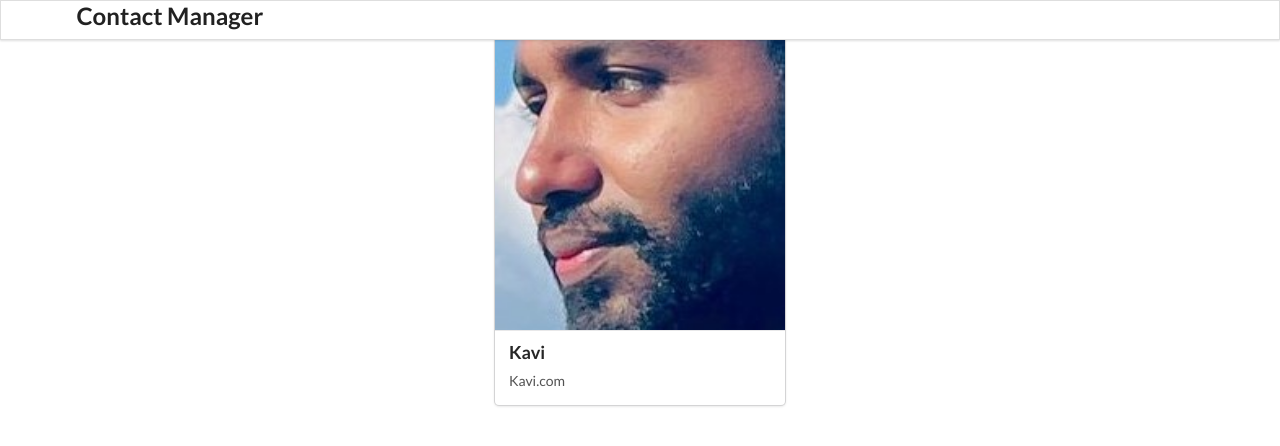
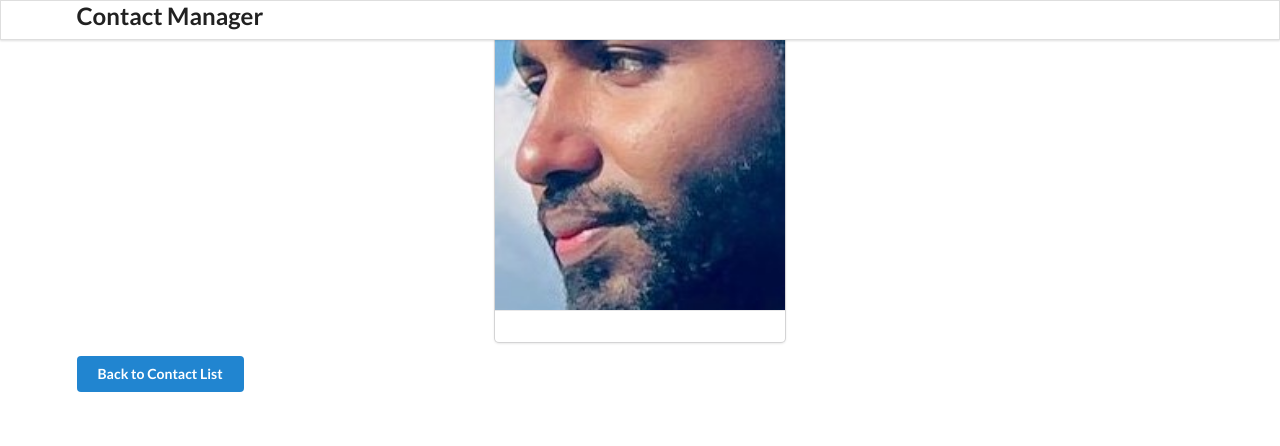
Before and after one commit to KavinduAbeywickrama/Contact--app, a React (Create React App) app: page /contact/1 in a window 1280 px wide. Shown: the top 446 px of the page. Built offline with nearby package versions, Linux system fonts and the light colour scheme.

Commit message:
feat: updated contactDetail comonent

```diff
--- a/src/Components/ContactCard.js
+++ b/src/Components/ContactCard.js
@@ -5,12 +5,19 @@ import {Link} from "react-router-dom";
 
 const ContactCard = (props) => {
     const {id,name,email} = props.contact;
-    console.log(name);
+    const contact =  props.contact;
+    const stateObject = {
+        id,
+        name,
+        email,
+      };
+      const stateData = JSON.stringify(stateObject);
+
     return (
         <div className = "item" style ={{display:"flex"}}>
             <img className="ui avatar image" src={user} alt = "user" style ={{float:"left"}} />
                 <div className="content">
-                   <Link to={`/contact/${id}`}>
+                    <Link to={{ pathname: `/contact/${encodeURIComponent(stateData)}`}}>
                         <div className="header">{name}</div>
                         <div>{email}</div>
                     </Link>
--- a/src/Components/ContactDetail.js
+++ b/src/Components/ContactDetail.js
@@ -1,19 +1,41 @@
 import React from "react";
 import user from "../images/kavi.jpg";
-import {Link} from "react-router-dom";
+import { Link, useParams, useLocation } from "react-router-dom";
+
 
 const ContactDetail = (props) => {
+        // Access URL parameter
+        const location = useLocation();
+        const { pathname } = location;
+        // Extract and decode the data parameter manually from the pathname
+        const dataParameter = pathname.split('/').pop();
+        const decodedData = decodeURIComponent(dataParameter);
+        console.log(decodedData)
+        // Decode the URL parameter (JSON string) and parse it into an object
+        let stateObject = {};
+
+        try {
+            stateObject = JSON.parse(decodedData);
+            console.log('json',stateObject)
+        } catch (error) {
+            console.error('Error parsing JSON:', error);
+  }
+    //console.log(stateObject)
     return (
         <div className = "main">
             <div className = "ui card centered">
                 <div className = "image">
-                    console.log("props",props);
                     <img src = {user} alt = "user" />
                 </div>
                 <div className = "content">
-                    <div className = "header">Kavi</div>
-                    <div className = "description">Kavi.com</div>
+                    <div className = "header">{stateObject.name}</div>
+                    <div className = "description">{stateObject.email}</div>
                 </div>
+            </div>
+            <div className = "center-div">
+                    <Link to = "/">
+                        <button className = "ui button blue center">Back to Contact List</button>
+                    </Link>
             </div>
         </div>
     );
```
